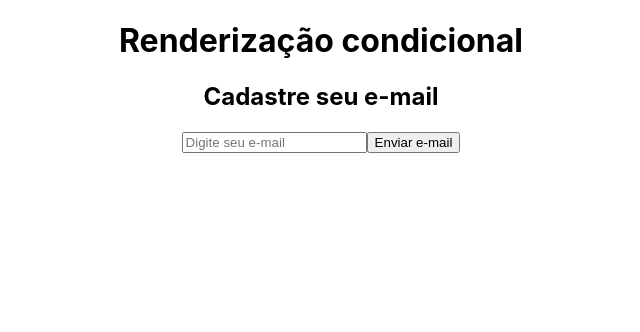
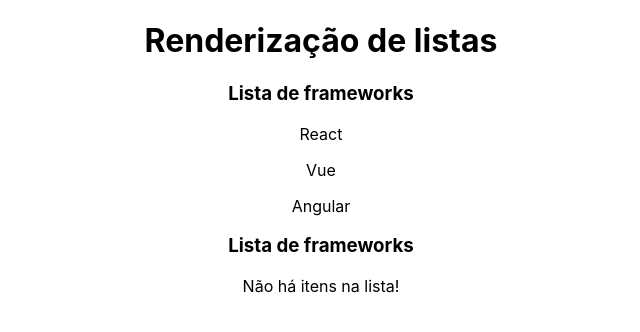
Before and after one commit to Marquiiim/React, a React (Create React App) app in the folder my-project/: page / in a window 1280 px wide. Shown: the top 332 px of the page, without its empty margins (319-959 px from the left). Built offline with nearby package versions, Linux system fonts and the light colour scheme.

Commit message:
Testes condicionais

```diff
--- a/my-project/src/App.js
+++ b/my-project/src/App.js
@@ -1,15 +1,16 @@
 import './App.css';
-import Condicional from './components/Condicional';
+import OutraLista from './components/OutraLista';
 
 function App() {
-
+  const meusItens = ['React', 'Vue', 'Angular']
 
   return (
     <div className="App">
       <h1>
-        Renderização condicional
+        Renderização de listas
       </h1>
-      <Condicional />
+      <OutraLista itens={meusItens} />
+      <OutraLista itens={[]} />
     </div>
   );
 }
--- /dev/null
+++ b/my-project/src/components/OutraLista.js
@@ -0,0 +1,17 @@
+function OutraLista({ itens }) {
+
+    return (
+        <>
+            <h3>Lista de frameworks</h3>
+            {itens.length > 0 ? (
+                itens.map((item, index) => (
+                    <p key={index}>{item}</p>
+                )))
+                : (
+                    <p>Não há itens na lista!</p>
+                )}
+        </>
+    )
+}
+
+export default OutraLista
```
